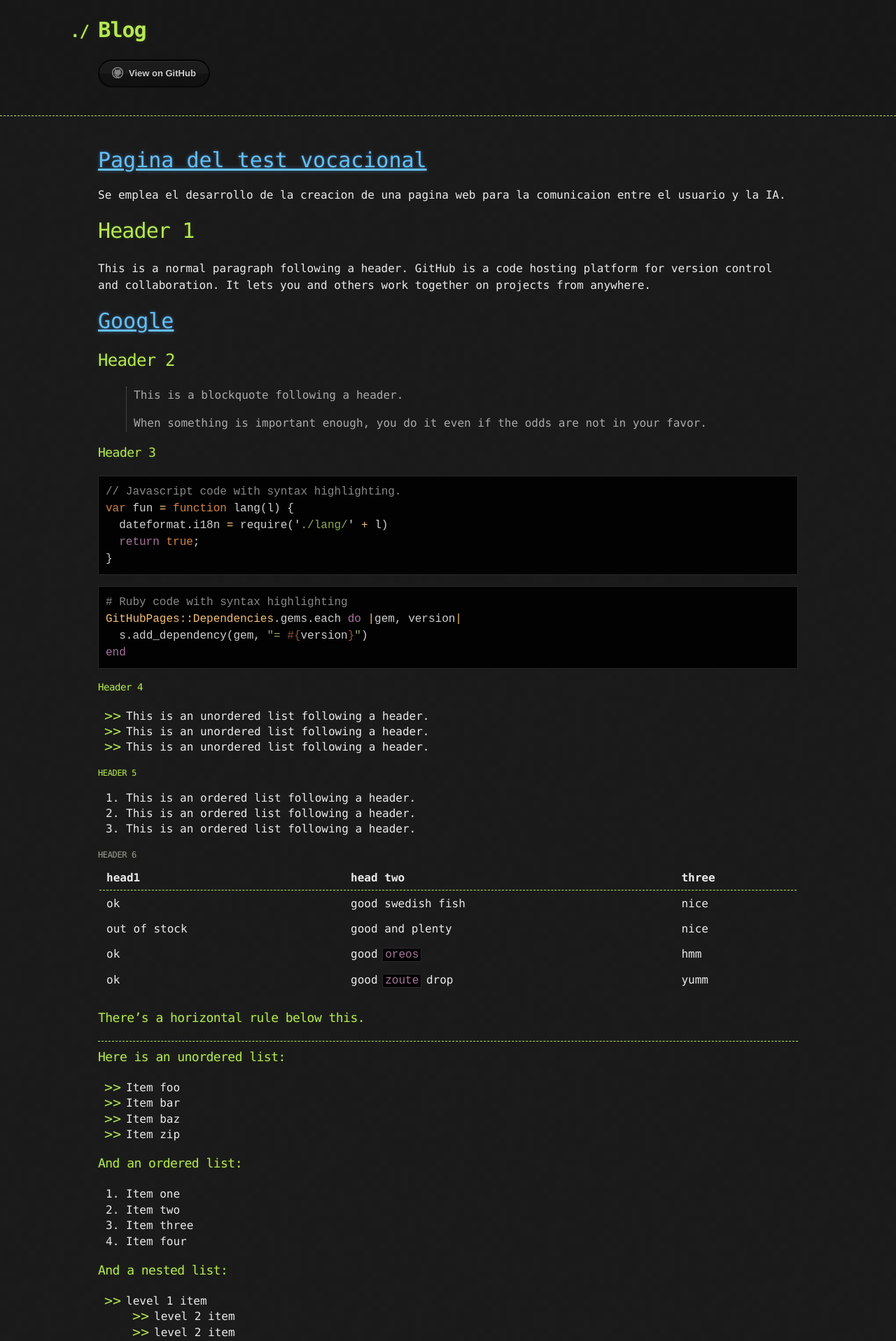
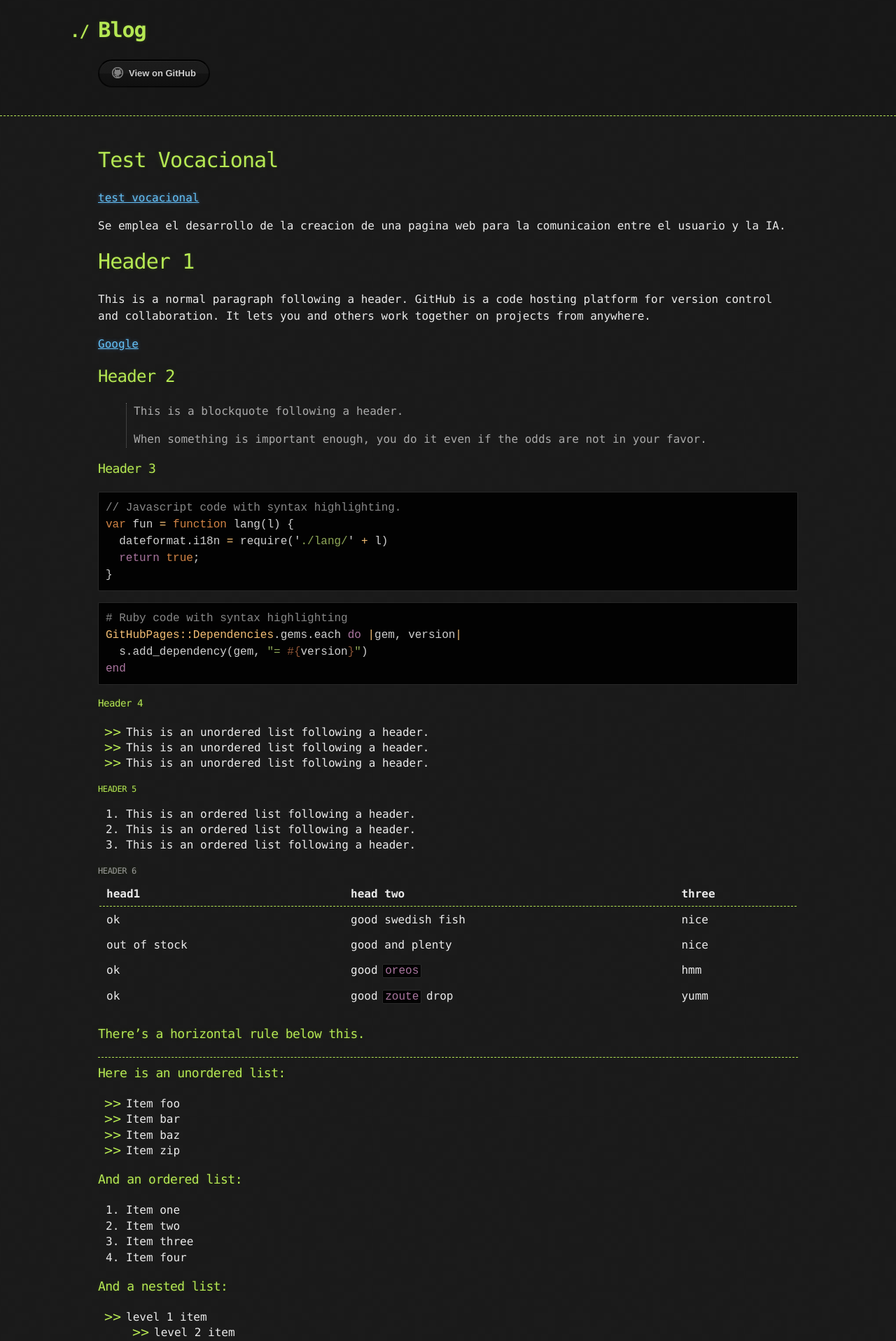
Before and after one commit to NinjaDiaz007/Blog, a Jekyll site: the page built from index.md, in a window 1280 px wide. Shown: the top 1917 px of the page at 70% size. Built offline with Jekyll 4.4.1, drawn with Linux system fonts in a browser that asks for light colours; the repository's description, which GitHub fills in, is left out; our own code applies the rules of GitHub Pages for plain Markdown files.

Commit message:
Add files via upload

```diff
--- a/_sass/jekyll-theme-hacker.scss
+++ b/_sass/jekyll-theme-hacker.scss
@@ -242,11 +242,6 @@ hr {
 /* Links
    a, a:hover, a:visited
 */
-#main_content a {
-  font-size: 30px;
-  color: #63c0f5;
-  text-shadow: 0 0 5px rgba(104, 182, 255, 0.5);
-}
 
 a {
   color: #63c0f5;
--- a/index.md
+++ b/index.md
@@ -1,8 +1,8 @@
 ---
 layout: default
 ---
-
-[Pagina del test vocacional](./test-vocacional.html)
+# Test Vocacional
+[test vocacional](./test-vocacional.html)
 
 Se emplea el desarrollo de la creacion de una pagina web para la comunicaion entre el usuario y la IA.
 
```
